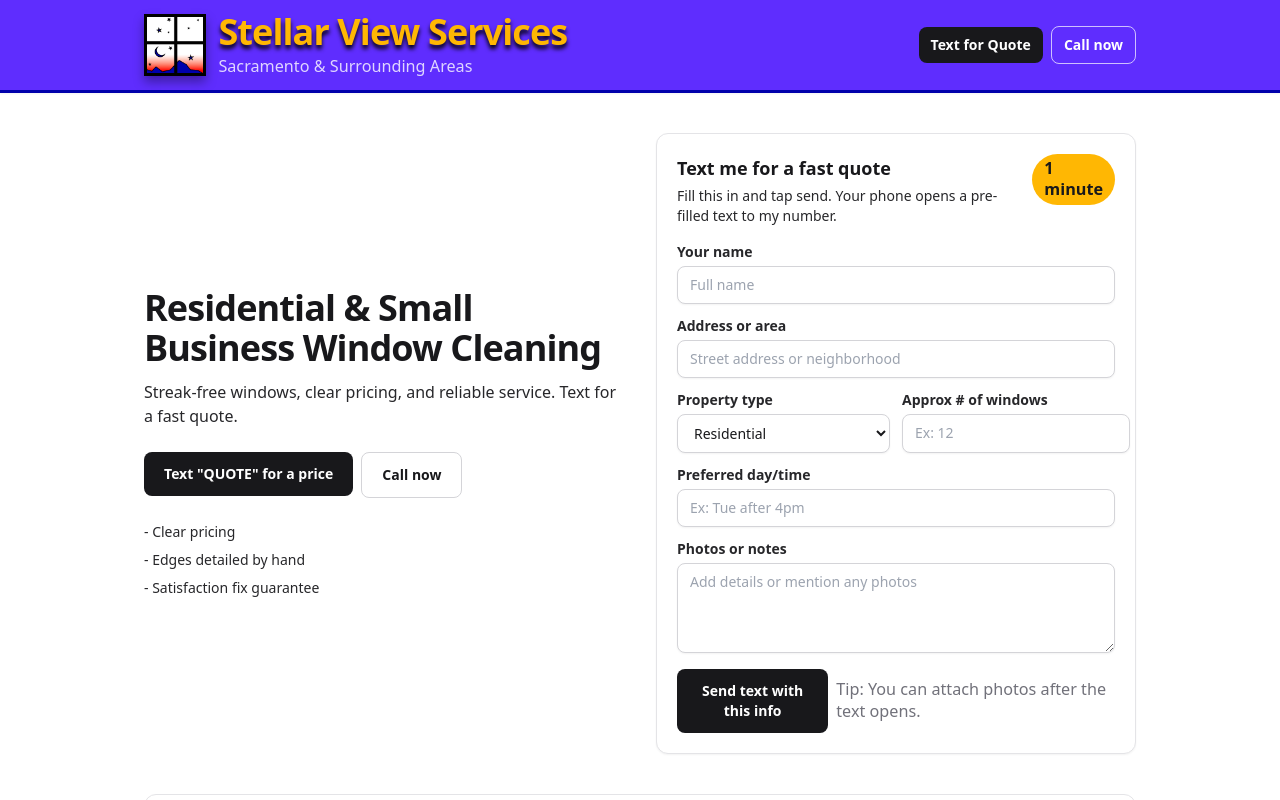
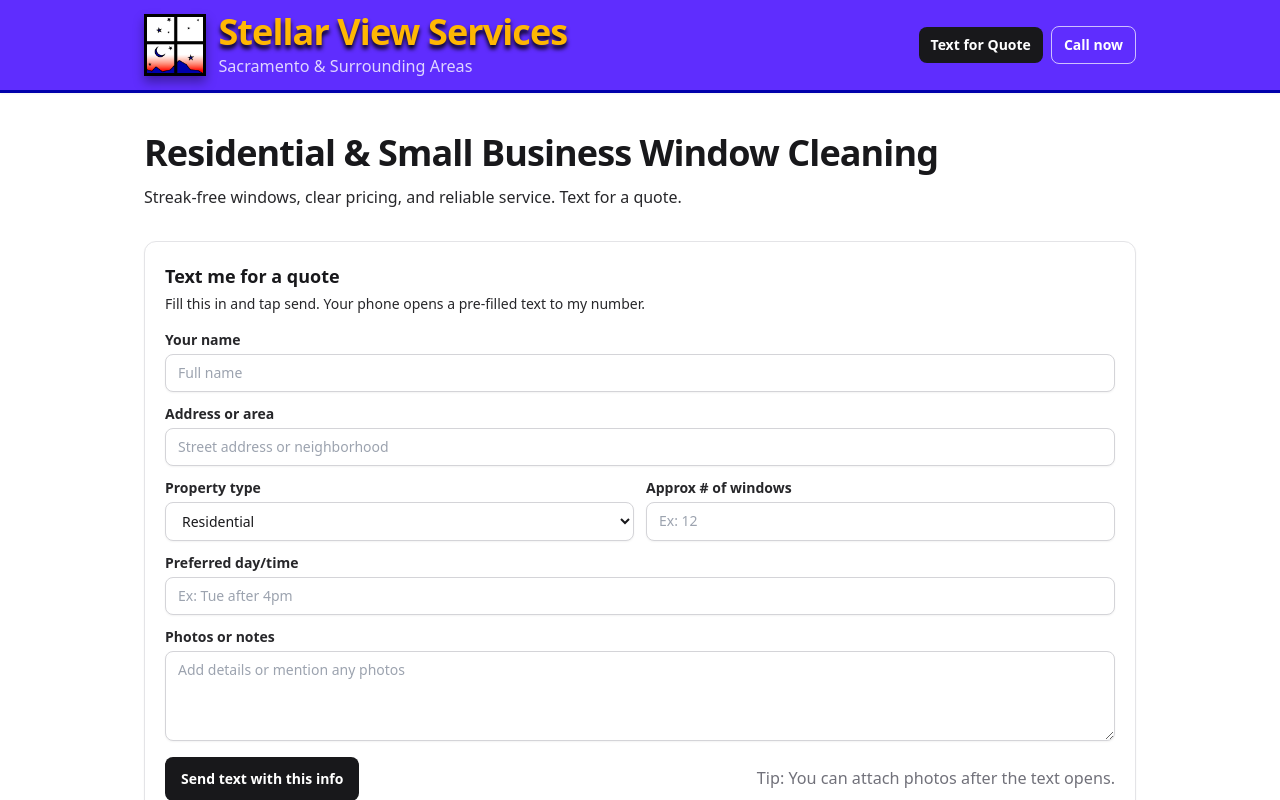
Before and after one commit to jamesmiller2404/stellar-view-cleaning, a Next.js app: page / in a window 1280 px wide. Shown: the top 800 px of the page. Built offline with nearby package versions, Linux system fonts and the light colour scheme.

Commit message:
modified ui to remove duplicate and misplaced hero sections

```diff
--- a/app/components/QuoteTextCard.tsx
+++ b/app/components/QuoteTextCard.tsx
@@ -42,14 +42,11 @@ export default function QuoteTextCard() {
     <div className="rounded-2xl border border-zinc-200 bg-white p-5 shadow-sm">
       <div className="flex items-start justify-between gap-4">
         <div>
-          <h2 className="text-lg font-semibold">Text me for a fast quote</h2>
+          <h2 className="text-lg font-semibold">Text me for a quote</h2>
           <p className="mt-1 text-sm text-zinc-800 font-medium">
             Fill this in and tap send. Your phone opens a pre-filled text to my number.
           </p>
         </div>
-        <span className="rounded-full bg-[#ffb703] px-3 py-1 text-xs font-semibold text-zinc-900">
-          1 minute
-        </span>
       </div>
 
       <div className="mt-4 grid gap-3">
--- a/app/page.tsx
+++ b/app/page.tsx
@@ -15,11 +15,11 @@ const FORMSPREE_ENDPOINT = ""; // e.g. "https://formspree.io/f/abcdwxyz"
 export const metadata: Metadata = {
   title: `${BUSINESS_NAME} | Window Cleaning in ${SERVICE_AREA}`,
   description:
-    "Residential and small business window cleaning with clear pricing, fast quotes by text, and a satisfaction fix guarantee.",
+    "Residential and small business window cleaning with clear pricing, and a satisfaction fix guarantee.",
   openGraph: {
     title: `${BUSINESS_NAME}`,
     description:
-      "Streak-free window cleaning for homes and small businesses. Clear pricing. Fast quotes.",
+      "Streak-free window cleaning for homes and small businesses, with clear pricing.",
     type: "website",
   },
 };
@@ -74,39 +74,14 @@ export default function Page() {
 
       {/* Hero */}
       <section className="mx-auto max-w-5xl px-4 py-10">
-        <div className="grid gap-8 md:grid-cols-2 md:items-center">
+        <div className="grid gap-8">
           <div>
             <h1 className="text-3xl font-bold tracking-tight md:text-4xl">
               Residential & Small Business Window Cleaning
             </h1>
             <p className="mt-3 text-base text-zinc-800 font-medium">
-              Streak-free windows, clear pricing, and reliable service. Text for a fast quote.
+              Streak-free windows, clear pricing, and reliable service. Text for a quote.
             </p>
-
-            <div className="mt-6 flex flex-col gap-2 sm:flex-row">
-              <PhoneActionButton
-                kind="sms"
-                body={SMS_PREFILL}
-                className="rounded-xl bg-zinc-900 px-5 py-3 text-center text-sm font-semibold text-white hover:bg-zinc-800"
-                ariaLabel='Text "QUOTE" for a price'
-              >
-                Text "QUOTE" for a price
-              </PhoneActionButton>
-              <PhoneActionButton
-                kind="tel"
-                className="rounded-xl border border-zinc-300 px-5 py-3 text-center text-sm font-semibold hover:bg-zinc-50"
-                ariaLabel="Call now"
-              >
-                Call now
-              </PhoneActionButton>
-            </div>
-
-            <ul className="mt-6 grid gap-2 text-sm text-zinc-800 font-medium">
-              <li>- Clear pricing</li>
-              <li>- Edges detailed by hand</li>
-              <li>- Satisfaction fix guarantee</li>
-            </ul>
-
 
           </div>
 
```
Also changed, not shown: app/Untitled-1.md (added, +9 -0 lines).
